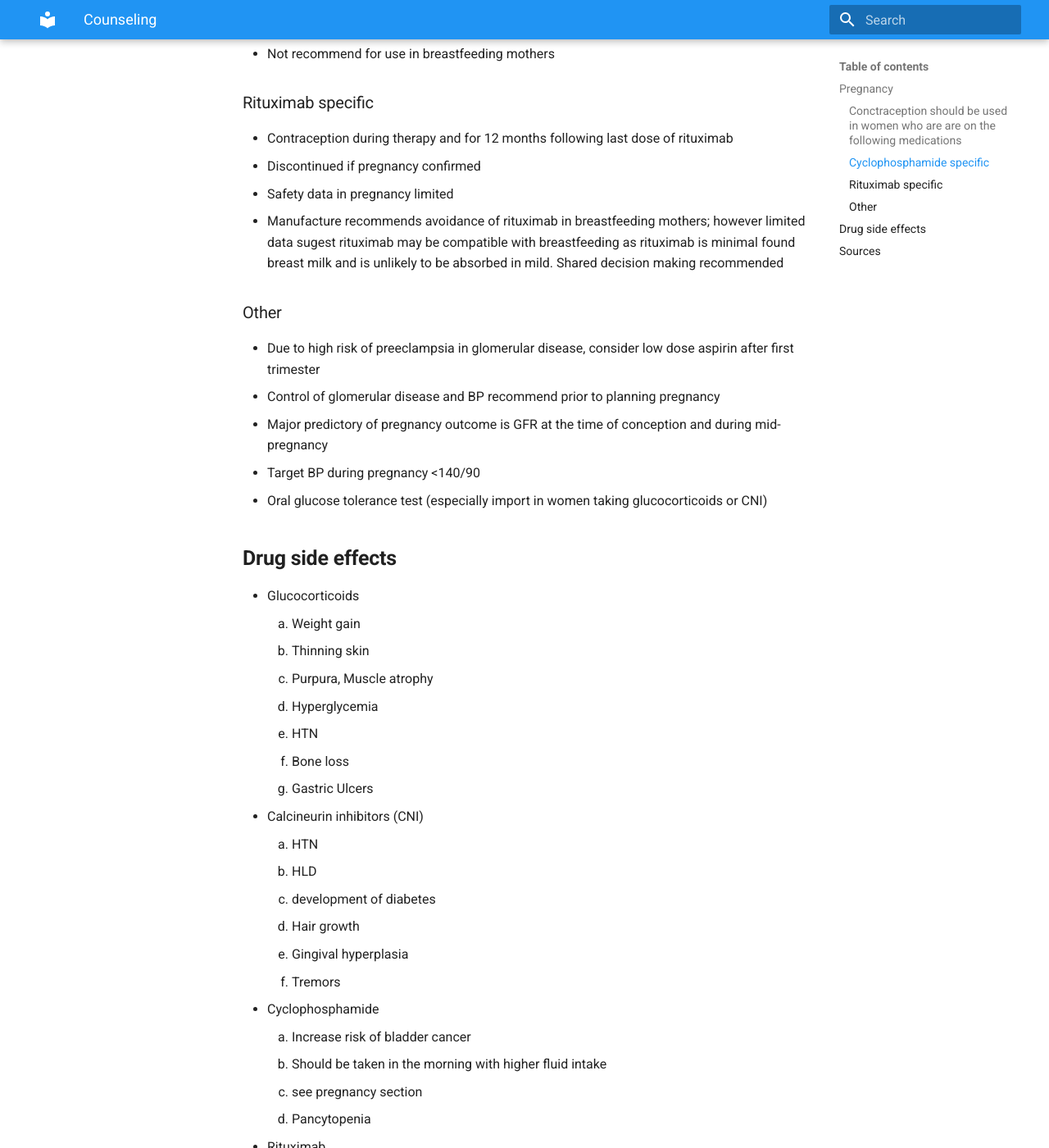
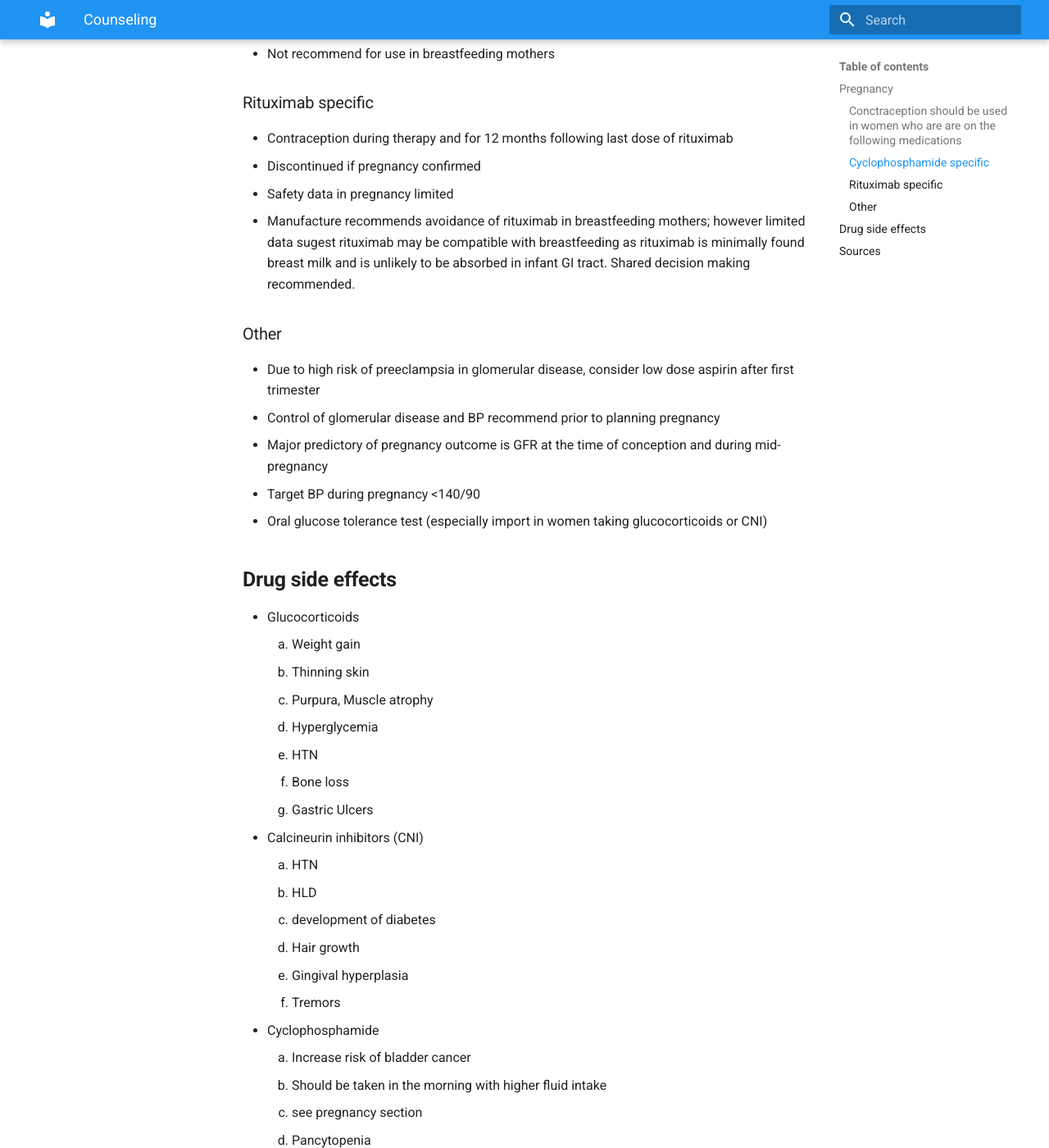
Before and after one commit to TTUNEPH2025/GN, an MkDocs documentation site: the page built from docs/Counseling.md, in a window 1280 px wide and 1400 px high, scrolled down 954 px. Shown: the whole window at 82% size. Built offline with MkDocs 1.6.1 and Material for MkDocs 9.7.7, drawn with Linux system fonts in a browser that asks for light colours; some of the changed text lies outside the part shown.

Commit message:
Update Counseling.md

```diff
--- a/docs/Counseling.md
+++ b/docs/Counseling.md
@@ -18,7 +18,7 @@
  * Contraception during therapy and for 12 months following last dose of rituximab
  * Discontinued if pregnancy confirmed
  * Safety data in pregnancy limited
- * Manufacture recommends avoidance of rituximab in breastfeeding mothers; however limited data sugest rituximab may be compatible with breastfeeding as rituximab is minimal found breast milk and is unlikely to be absorbed in mild. Shared decision making recommended
+ * Manufacture recommends avoidance of rituximab in breastfeeding mothers; however limited data sugest rituximab may be compatible with breastfeeding as rituximab is minimally found breast milk and is unlikely to be absorbed in infant GI tract. Shared decision making recommended.
 ### Other
  * Due to high risk of preeclampsia in glomerular disease, consider low dose aspirin after first trimester
  * Control of glomerular disease and BP recommend prior to planning pregnancy
```
Also changed, not shown: other parts of docs/Counseling.md (+2 -1 lines).
